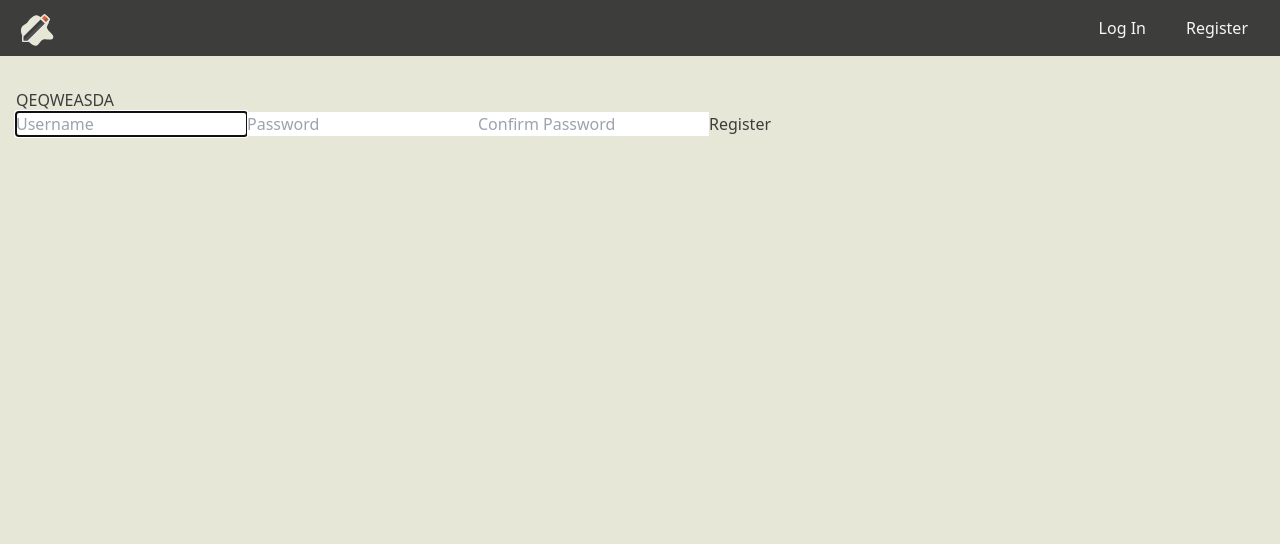
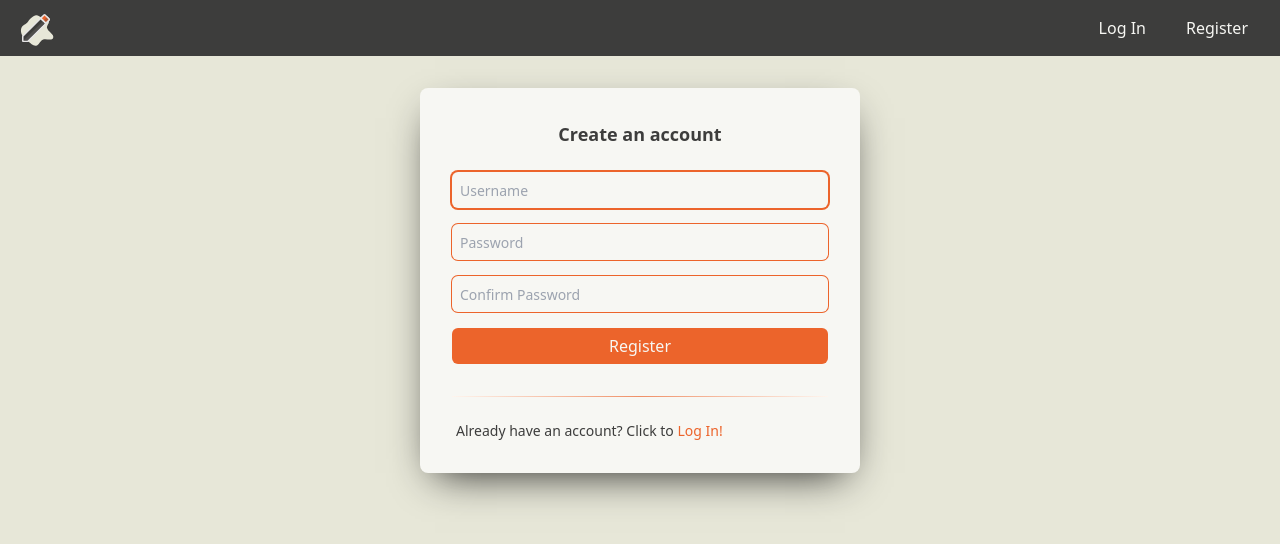
Before and after one commit to alitarika/wordGame, a React (Vite) app in the folder frontend/: page /register in a window 1280 px wide. Shown: the top 544 px of the page. Built offline with nearby package versions, Linux system fonts and the light colour scheme.

Commit message:
register and login routes styling

```diff
--- a/frontend/src/assets/app.css
+++ b/frontend/src/assets/app.css
@@ -7,6 +7,18 @@
     @apply rounded-lg py-2 px-4 text-base hover:bg-dark-800 hover:text-orange-500 active:text-orange-600 transition duration-200 ease-in;
   }
   .nav-link-logo {
-    @apply size-10 hover:bg-primary transition-colors duration-200 rounded-full active:bg-primary-600;
+    @apply size-10 hover:opacity-90 hover:bg-primary transition duration-200 rounded-full active:bg-primary-600;
+  }
+  .form-card {
+    @apply bg-light-50 p-8 rounded-lg min-w-[260px] shadow-custom shadow-dark-950  max-w-[440px] mx-auto;
+  }
+  .form-title {
+    @apply mb-6 font-bold text-lg text-center;
+  }
+  .form-input {
+    @apply border-0 outline-0 block w-full ring-1 rounded-md focus:ring-2 bg-light-50 ring-primary placeholder:text-sm py-1.5 my-4 px-2;
+  }
+  .form-btn {
+    @apply hover:opacity-90 block w-full bg-primary-500 text-light-50 rounded-md py-1.5 active:bg-primary-600;
   }
 }
--- a/frontend/src/pages/users/Login.jsx
+++ b/frontend/src/pages/users/Login.jsx
@@ -1,7 +1,7 @@
 import { useContext, useEffect, useState } from "react";
 import { UserContext } from "../../contexts/UserContext.jsx";
 import { loginUser } from "../../controllers/userControllers.js";
-import { useNavigate } from "react-router-dom";
+import { Link, useNavigate } from "react-router-dom";
 
 const Login = () => {
   // Set document title on the first render of page/ on mount as 'Log In'
@@ -44,9 +44,10 @@ const Login = () => {
 
   return (
     <section className="form-card">
-      <h1>qweQWEQDAS</h1>
+      <h1 className="form-title">Log In to your account</h1>
       <form onSubmit={handleLogin}>
         <input
+          className="form-input"
           type="text"
           autoFocus
           autoComplete="username"
@@ -59,6 +60,7 @@ const Login = () => {
           }
         />
         <input
+          className="form-input"
           type="password"
           placeholder="Password"
           name="password"
@@ -68,8 +70,19 @@ const Login = () => {
             setFormData({ ...formData, password: e.target.value })
           }
         />
-        <button>Login</button>
+        <button className="form-btn">Login</button>
       </form>
+      <div className="h-px w-full bg-gradient-to-r from-primary-50 via-primary-500/70 to-primary-50 mt-8 mb-6"></div>
+      <p className=" text-sm px-1">
+        Don't have an account?{" "}
+        <Link to="/register">
+          Click to{" "}
+          <span className="text-primary hover:opacity-90 active:text-primary-600">
+            Register!
+          </span>
+        </Link>
+      </p>
+
       {/* Display error message if error state is not empty */}
       {error && <p>{error}</p>}
     </section>
--- a/frontend/src/pages/users/Register.jsx
+++ b/frontend/src/pages/users/Register.jsx
@@ -1,7 +1,7 @@
 import { useContext, useEffect, useState } from "react";
 import { UserContext } from "../../contexts/UserContext.jsx";
 import { registerUser } from "../../controllers/userControllers.js";
-import { useNavigate } from "react-router-dom";
+import { Link, useNavigate } from "react-router-dom";
 
 const Register = () => {
   // Set document title on the first render of page/ on mount as 'Register'
@@ -47,9 +47,10 @@ const Register = () => {
   };
   return (
     <section className="form-card">
-      <h1>QEQWEASDA</h1>
+      <h1 className="form-title">Create an account</h1>
       <form onSubmit={handleRegister}>
         <input
+          className="form-input"
           type="text"
           autoFocus
           autoComplete="username"
@@ -62,6 +63,7 @@ const Register = () => {
           }
         />
         <input
+          className="form-input"
           type="password"
           placeholder="Password"
           name="password"
@@ -72,6 +74,7 @@ const Register = () => {
           }
         />
         <input
+          className="form-input"
           type="password"
           placeholder="Confirm Password"
           name="passwordConfirm"
@@ -81,8 +84,19 @@ const Register = () => {
             setFormData({ ...formData, passwordConfirm: e.target.value })
           }
         />
-        <button>Register</button>
+        <button className="form-btn">Register</button>
       </form>
+      <div className="h-px w-full bg-gradient-to-r from-primary-50 via-primary-500/70 to-primary-50 mt-8 mb-6"></div>
+      <p className=" text-sm px-1">
+        Already have an account?{" "}
+        <Link to="/login">
+          Click to{" "}
+          <span className="text-primary hover:opacity-90 active:text-primary-600">
+            {" "}
+            Log In!
+          </span>
+        </Link>
+      </p>
       {/* Display error message if error state is not empty */}
       {error && <p>{error}</p>}
     </section>
--- a/frontend/tailwind.config.js
+++ b/frontend/tailwind.config.js
@@ -3,6 +3,9 @@ export default {
   content: ["./index.html", "./src/**/*.{js,ts,jsx,tsx}"],
   theme: {
     extend: {
+      boxShadow: {
+        custom: "0 15px 40px -15px",
+      },
       colors: {
         light: {
           50: "#f7f7f3",
```
